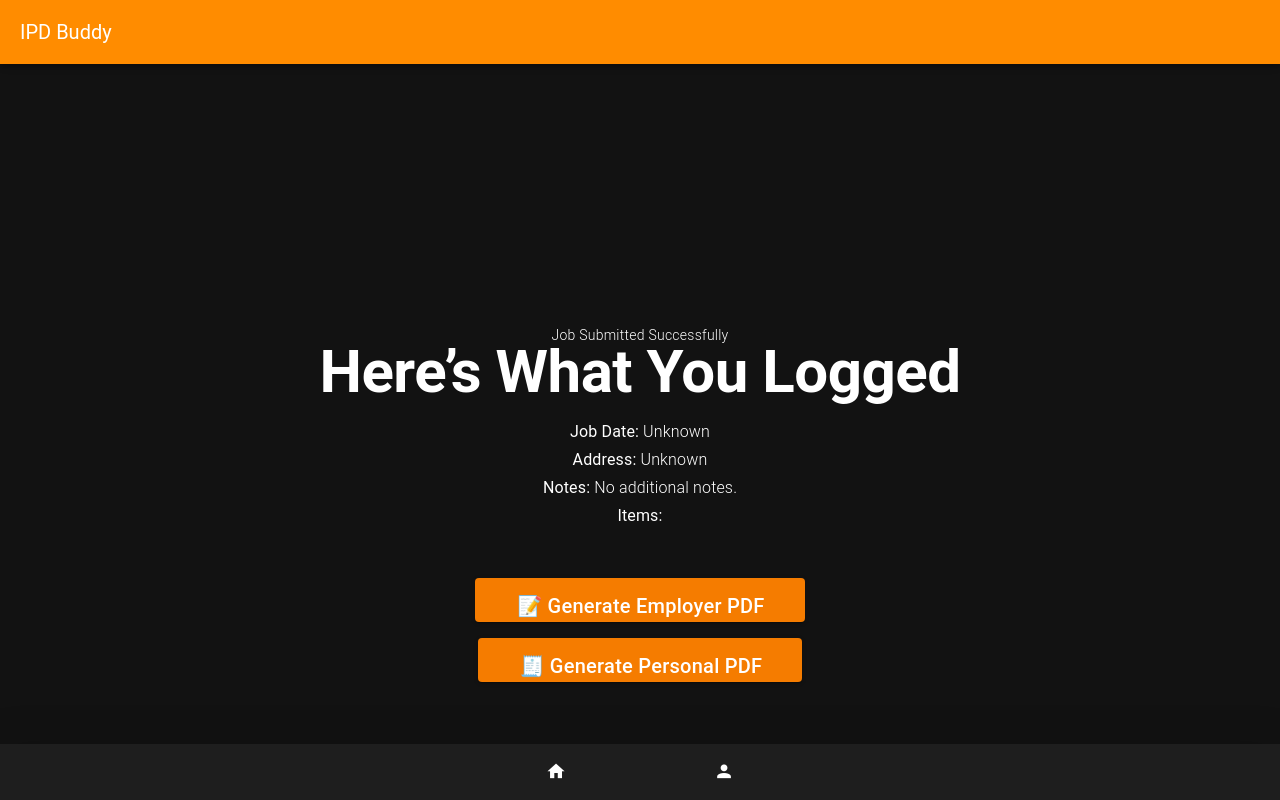
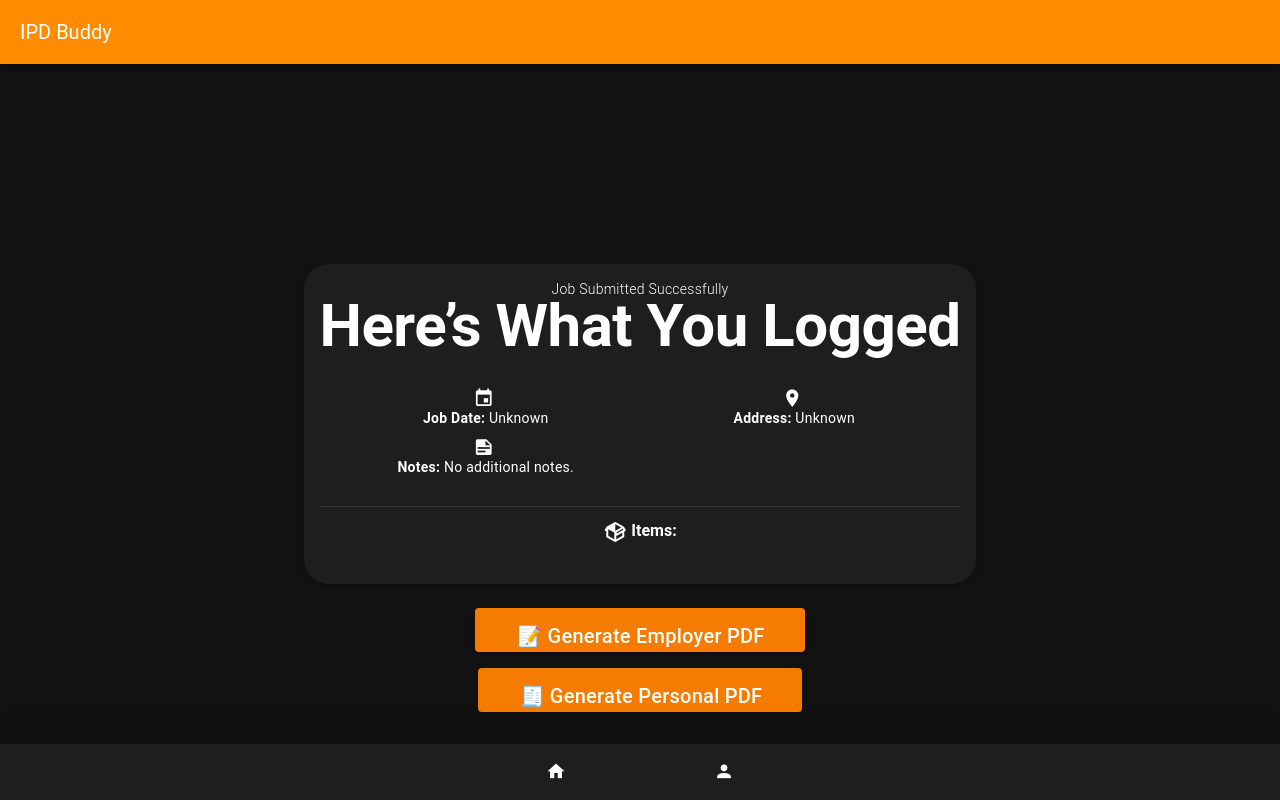
Before and after one commit to CHZelaya/IPD-Buddy-PWA, a Vue app: page /job/success in a window 1280 px wide. Built offline with nearby package versions, Linux system fonts and the light colour scheme; a small style sheet from the web is missing.

Commit message:
Fixed up PDF's as the notes were overlapping with the pricing and taxes. Added a billableLabelFormatter file to take the response from the API and change it to a human friendly label.

```diff
--- a/src/pages/NewJob.vue
+++ b/src/pages/NewJob.vue
@@ -46,10 +46,10 @@
     { id: 'HIGH_GARAGE_BULKHEAD', label: 'Garage Bulkhead', description: '$35.00 per bulkhead', model: ref(0), type: 'quantity' },
     { id: 'PINCH_POINT_STRIPS_SINGLE_FAMILY_HOME', label: 'Pinch Point Strips', description: '$40.00 (Single family home)', model: ref(0), type: 'quantity' },
     { id: 'PINCH_POINT_STRIPS_DUPLEX', label: 'Pinch Point Strips', description: '$50.00 (Duplex)', model: ref(0), type: 'quantity' },
+    { id: 'SUITED_MECH_ROOM_RES_BAR', label: 'Suited Mech Room', description: ' Res Bar Installation (Common Walls) $65.00/install ', model: ref(0), type: 'quantity' },
+    { id: 'POLY_ONLY_SMALL', label: 'Poly Only', description: ' $25.00 (small)', model: ref(0), type: 'quantity' },
+    { id: 'POLY_ONLY_LARGE', label: 'Poly Only', description: ' $50.00 (large)', model: ref(0), type: 'quantity' },
     { id: 'SCRAP_OUT', label: 'Scrap Out', description: '$25.00', model: ref(false), type: 'toggle' },
-    // { id: 'POLY_ONLY_SMALL', label: 'Poly Only', description: 'Discuss with Pawel on job-to-job basis $25.00 (small)', model: ref(false), type: 'toggle' },
-    // { id: 'POLY_ONLY_LARGE', label: 'Poly Only', description: 'Discuss with Pawel on job-to-job basis $50.00 (large)', model: ref(false), type: 'toggle' },
-    { id: 'SUITED_MECH_ROOM_RES_BAR', label: 'Suited Mech Room', description: ' Res Bar Installation (Common Walls) $65.00/install ', model: ref(false), type: 'toggle' },
     { id: 'STEEL_FRAMING_AND_BOARD', label: 'Suited Mech Room Ceiling', description: 'Steel Framing and Board - $500.00', model: ref(false), type: 'toggle' },
     { id: 'BOARD_ONLY', label: 'Suited Mech Room Ceiling', description: 'Board Only - $300.00', model: ref(false), type: 'toggle' },
     { id: 'SECOND_MECH_ROOM', label: 'Second Suited Mech Room Ceiling', description: 'Second Mech Room - $150.00', model: ref(false), type: 'toggle' },
--- a/src/pages/SummaryPage.vue
+++ b/src/pages/SummaryPage.vue
@@ -95,23 +95,60 @@
   <v-container class="fill-height d-flex flex-column justify-center align-center text-center" fluid>
     <v-img class="mb-4" max-height="200" src="@/assets/IPD-Buddy.png" />
 
-    <div class="mb-8 text-center">
+    <!--    <div class="mb-8 text-center">-->
+    <v-card class="pa-4 mb-6 elevation-2 rounded-xl">
+
+
       <div class="text-body-2 font-weight-light mb-n1">Job Submitted Successfully</div>
       <h1 class="text-h2 font-weight-bold mb-4">Here’s What You Logged</h1>
 
-      <div class="text-subtitle-1 font-weight-light mb-4">
-        <p><strong>Job Date:</strong> {{ date }}</p>
-        <p><strong>Address:</strong> {{ address }}</p>
-        <p><strong>Notes:</strong> {{ notes }}</p>
+      <!-- Job Details Section -->
+      <v-card-text>
+        <v-row dense>
+          <v-col cols="12" sm="6">
+            <v-icon class="mr-1" start>mdi-calendar</v-icon>
+            <p><strong>Job Date:</strong> {{ date }}</p>
+          </v-col>
 
-        <p><strong>Items:</strong></p>
-        <ul>
-          <li v-for="(item, index) in displayedItems" :key="index">
-            {{ item.name }} - Qty: {{ item.quantity }} @ ${{ item.rate }} - Total: ${{ item.total }}
-          </li>
-        </ul>
-      </div>
-    </div>
+          <v-col cols="12" sm="6">
+            <v-icon class="mr-1" start>mdi-map-marker</v-icon>
+            <p><strong>Address:</strong> {{ address }}</p>
+          </v-col>
+
+          <v-col cols="auto" sm="6">
+            <v-icon class="mr-1" start>mdi-note-text</v-icon>
+            <p><strong>Notes:</strong> {{ notes }}</p>
+          </v-col>
+        </v-row>
+      </v-card-text>
+
+      <v-divider class="my-3" />
+
+      <!-- Billables Section -->
+
+      <p class="mb-2">
+        <v-icon class="mr-1" start>mdi-package-variant</v-icon>
+        <strong>Items:</strong>
+      </p>
+
+      <v-list class="rounded-lg" density="compact">
+        <v-list-item
+          v-for="(item, index) in displayedItems"
+          :key="index"
+          class="bg-grey-lighten-4 mb-2 rounded"
+        >
+
+          <template #prepend>
+            <v-icon>mdi-tools</v-icon>
+          </template>
+          <v-list-item-title class="text-body-2">
+            {{ item.name }} - Qty: {{ item.quantity }} @ ${{ item.rate }} -
+            <strong>Total: ${{ item.total }} </strong>
+          </v-list-item-title>
+        </v-list-item>
+      </v-list>
+    </v-card>
+    <!--    </div>-->
 
     <v-btn class="text-white text-h6 px-10 py-4 mb-4" color="orange-darken-2" size="large" @click="generateEmployerPdf">
       📝 Generate Employer PDF
--- /dev/null
+++ b/src/utils/billableLabelFormatter.ts
@@ -0,0 +1 @@
+//Todo: Map out each billable in the response and make a human friendly label for the Summary page and PDF.
--- a/src/utils/pdfGenerator.ts
+++ b/src/utils/pdfGenerator.ts
@@ -2,8 +2,11 @@ import jsPDF from 'jspdf'
 import autoTable from 'jspdf-autotable'
 import { BILLABLE_RATES } from '@/utils/BillableRates'
 
+
 export function generatePdfForSubmission (details: any, summary: any) {
   const doc = new jsPDF()
+  const gst = summary.grandTotalAmount * 0.05
+  const totalWithGst = summary.grandTotalAmount + gst
 
   doc.setFontSize(18)
   doc.text('KH Contracting - Work Submission Record', 14, 20)
@@ -32,8 +35,8 @@ export function generatePdfForSubmission (details: any, summary: any) {
 
   const summaryStartY = (doc as any).lastAutoTable.finalY + 10
 
-  const gst = summary.grandTotalAmount * 0.05
-  const totalWithGst = summary.grandTotalAmount + gst
+  // const gst = summary.grandTotalAmount * 0.05
+  // const totalWithGst = summary.grandTotalAmount + gst
 
   doc.text('Summary:', 14, summaryStartY)
   doc.text(`Subtotal: $${summary.grandTotalAmount.toFixed(2)}`, 14, summaryStartY + 10)
@@ -42,13 +45,15 @@ export function generatePdfForSubmission (details: any, summary: any) {
 
   const notes = details.job.notes?.trim() || 'None';
   const wrappedNotes = doc.splitTextToSize(`Notes: ${notes}`, 180);
-  doc.text(wrappedNotes, 14, summaryStartY + 20);
+  doc.text(wrappedNotes, 14, summaryStartY + 40);
 
   doc.save(`submission-${details.job.date}.pdf`)
 }
 
 export function generatePdfForPersonalRecord (details: any, summary: any) {
   const doc = new jsPDF()
+  const gst = summary.grandTotalAmount * 0.05
+  const totalWithGst = summary.grandTotalAmount + gst
 
   doc.setFontSize(18)
   doc.text('KH Contracting - Personal Work Record', 14, 20)
@@ -75,11 +80,12 @@ export function generatePdfForPersonalRecord (details: any, summary: any) {
     }),
   })
 
+
   const summaryStartY = (doc as any).lastAutoTable.finalY + 10
   doc.text('Summary:', 14, summaryStartY)
   doc.text(`Subtotal: $${summary.grandTotalAmount.toFixed(2)}`, 14, summaryStartY + 10)
-  doc.text(`GST (5%): $${summary.gstAmount.toFixed(2)}`, 14, summaryStartY + 20)
-  doc.text(`Total (including GST): $${summary.totalAmount.toFixed(2)}`, 14, summaryStartY + 30)
+  doc.text(`GST (5%): $${gst.toFixed(2)}`, 14, summaryStartY + 20)
+  doc.text(`Total (including GST): $${totalWithGst.toFixed(2)}`, 14, summaryStartY + 30)
   doc.text(`Tax Deduction: $${summary.taxAmount.toFixed(2)}`, 14, summaryStartY + 40)
   doc.text(`Savings Deduction: $${summary.savingsAmount.toFixed(2)}`, 14, summaryStartY + 50)
   doc.text(`Net Pay: $${(summary.grandTotalAmount - summary.taxAmount - summary.savingsAmount).toFixed(2)}`, 14, summaryStartY + 60)
```
